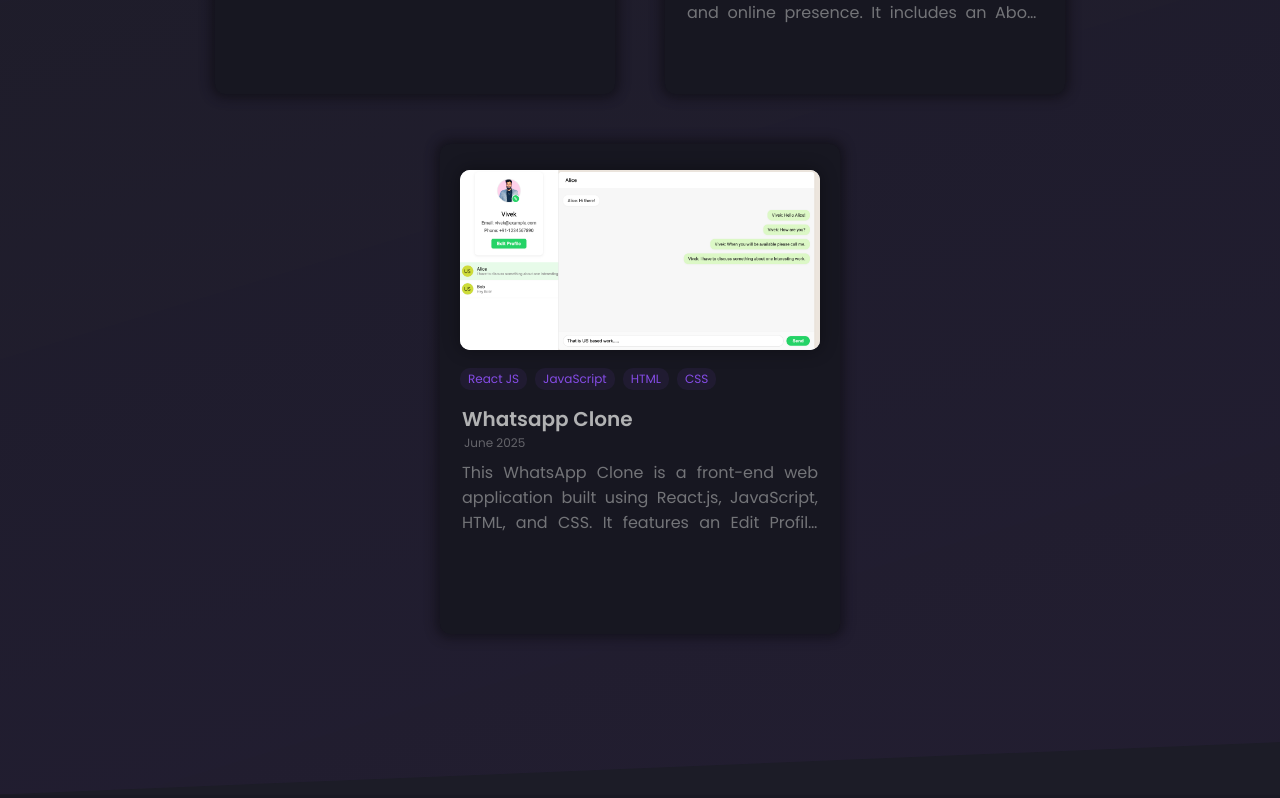
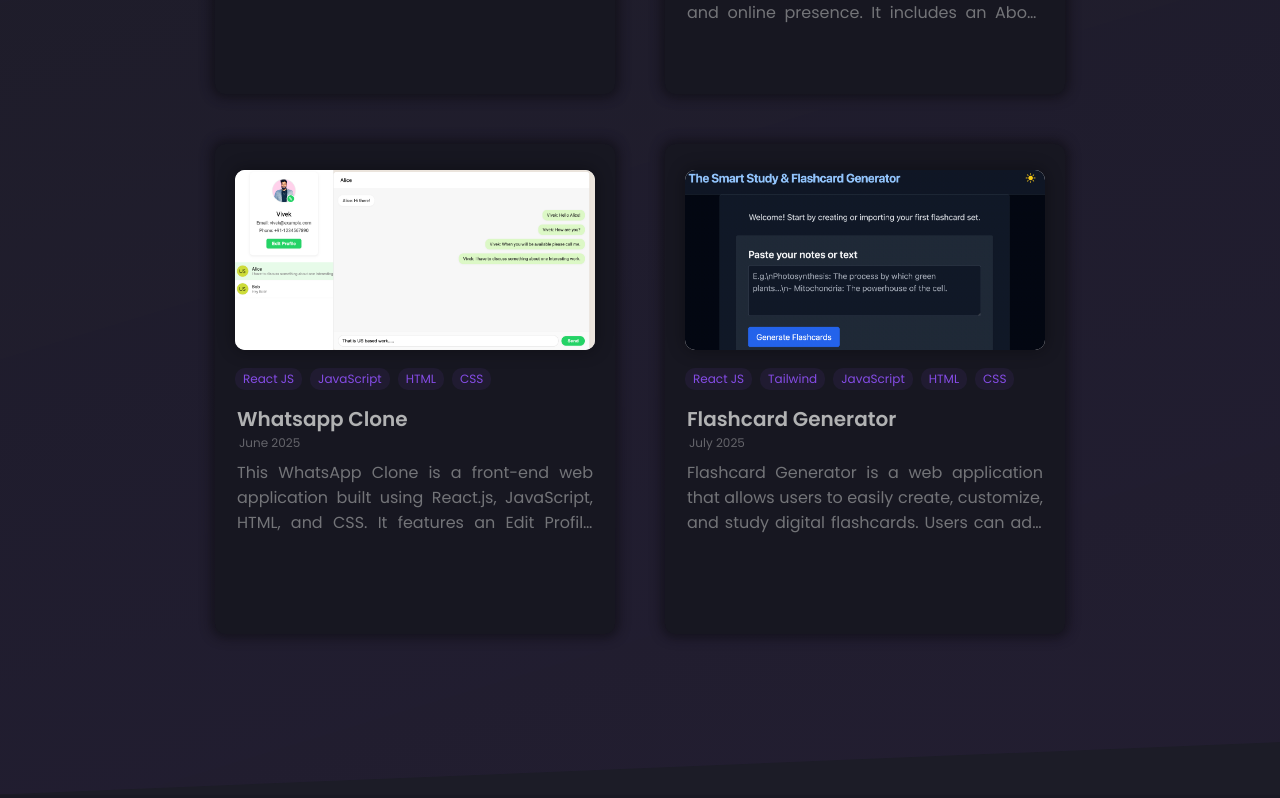
Before and after one commit to Vivekch05/vivekchaurasia.com, a React (Create React App) app: page / in a window 1280 px wide. Shown: the part 5631-6429 px from the top of the page. Built offline with nearby package versions, Linux system fonts and the light colour scheme.

Commit message:
added one more project

```diff
--- a/src/data/constants.js
+++ b/src/data/constants.js
@@ -5,6 +5,7 @@
 import youtubeImg from '../images/Youtube.png';
 import whatsapp from '../images/whatsapp.png';
 import fileflow from '../images/fileflow.png';
+import flashcard from '../images/flashcard.png';
 
 export const Bio = {
   name: "Vivek Chaurasia",
@@ -388,6 +389,23 @@
     github: "https://github.com/Vivekch05/whatsapp-clone",
     webapp: "https://Vivekch05.github.io/whatsapp-clone",
   },
+  {
+    id: 8, // Use the next available id
+    title: "Flashcard Generator",
+    date: "July 2025",
+    description: "Flashcard Generator is a web application that allows users to easily create, customize, and study digital flashcards. Users can add questions and answers, organize flashcards into decks, and review them using an interactive study mode. The app is designed for students and lifelong learners, providing a simple and effective way to memorize information. Built with React and Tailwind CSS, it offers a clean, responsive interface and supports saving decks for future sessions.",
+    image: flashcard ,// Replace with your own image if available
+    tags: [
+      "React JS",
+      "Tailwind",
+      "JavaScript",
+      "HTML",
+      "CSS",
+    ],
+    category: "web app",
+    github: "https://github.com/Vivekch05/flashcard-generator", // Add your GitHub repo link if available
+    webapp: "https://flashcard-generator-vivek-chaurasias-projects.vercel.app/", // Add your deployed app link if available
+  },
 ];
 
 export const TimeLineData = [
```
Also changed, not shown: src/images/flashcard.png (added).
